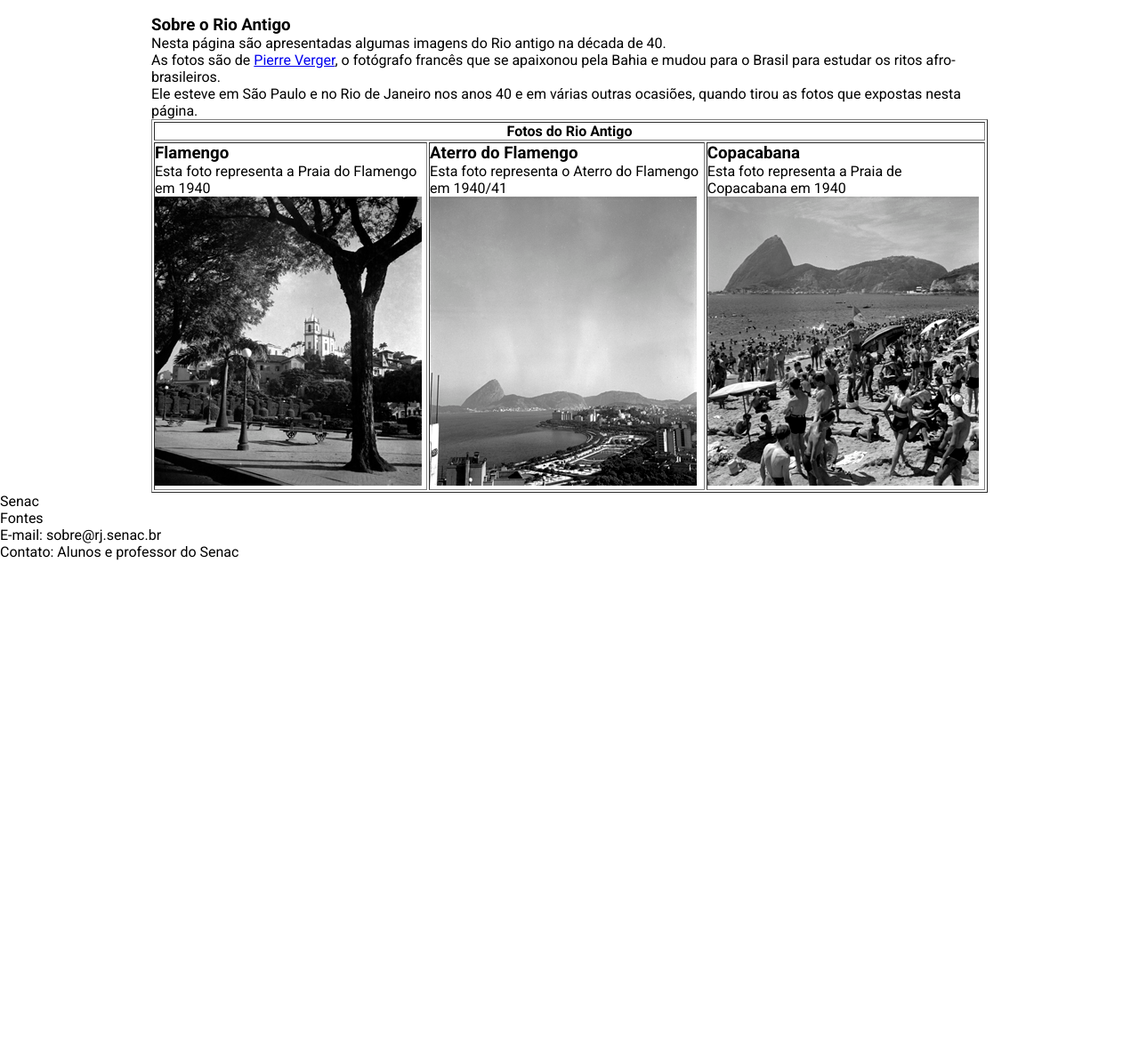
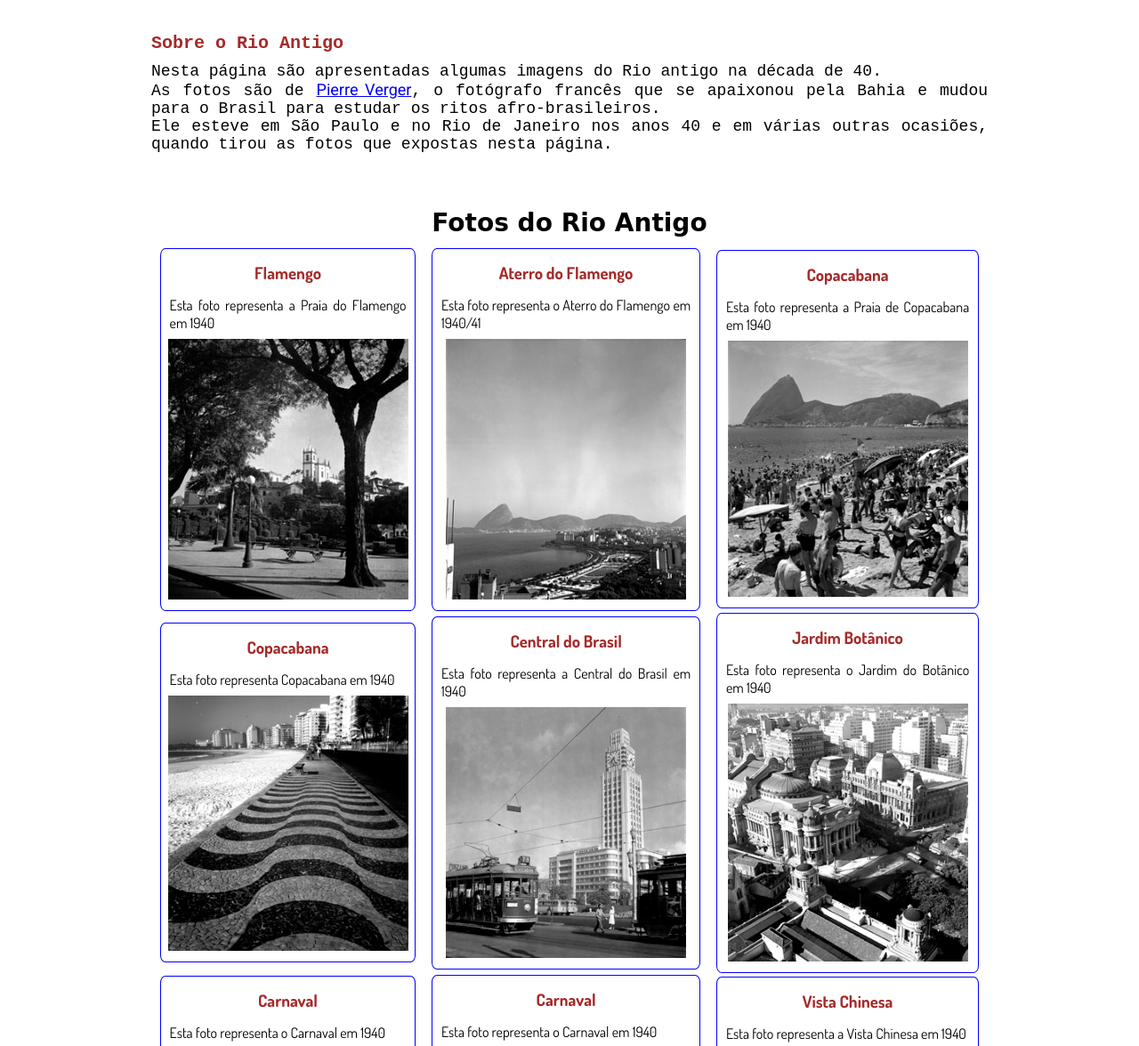
Before and after one commit to msferreira-prof/rioantigo_uc2, a plain HTML site: page fotos.html in a window 1280 px wide. Shown: the part 260-1436 px from the top of the page at 89% size. Before the commit the page ends 890 px from the top, so only its background shows below. Drawn offline with Linux system fonts and the light colour scheme; a web font is replaced by a local one.

Commit message:
Ajustes página de fotos

```diff
--- a/css/menu_logo.css
+++ b/css/menu_logo.css
@@ -1,4 +1,3 @@
-@import url('https://fonts.googleapis.com/css2?family=Roboto:ital,wght@0,100..900;1,100..900&display=swap');
 @import url('https://fonts.googleapis.com/css2?family=Arima:wght@100..700&family=Roboto:ital,wght@0,100..900;1,100..900&display=swap');
 
 * {
@@ -26,8 +25,9 @@
 
 .hmenu {
     position: absolute;
-    top: 55px;
+    top: 50px;
     right: 0;
+    font-size: 24px;
 }
 
 .hmenu ul li {
@@ -47,7 +47,3 @@
     color: rgb(224, 134, 30);
     border-bottom: 1px solid rgb(224, 134, 30);
 }
-
-.conteudo-principal, .rodape-principal {
-    width: 940px;
-}
--- a/css/rioantigo.css
+++ b/css/rioantigo.css
@@ -1,3 +1,7 @@
+.conteudo-principal, .rodape-principal {
+    width: 940px;
+}
+
 .titulo-principal {
     font-family: 'Arima', cursive;
     color: rgb(10, 85, 151);
@@ -8,10 +12,19 @@
     border-bottom: 1px solid rgb(10, 85, 151);
 }
 
+.conteudo-secao {
+    padding: 10px 0;
+}
+
 .cabecalho-secao {
     font-family: 'Lucida Sans', 'Lucida Sans Regular', 'Lucida Grande', 'Lucida Sans Unicode', Geneva, Verdana, sans-serif;
     color: #a196a7;
     margin: 0 0 10px 0;
+}
+
+.conteudo-secao p {
+    padding: 5px 0 5px 0; /* padding: 5px 0; */
+    text-align: justify;
 }
 
 .titulo-curiosidade {
@@ -20,11 +33,63 @@
     font-size: .8rem;
 }
 
-.conteudo-secao {
+.sobre-rio-antigo {
+    margin: 20px 0 30px 0;
     padding: 10px 0;
+    box-sizing: content-box;
 }
 
-.conteudo-secao p {
-    padding: 5px 0 5px 0; /* padding: 5px 0; */
+.sobre-rio-antigo h3 {
+    padding: 10px 0;
+    font-family: monospace;
+    font-size: 20px;
+    color: brown;
+}
+
+.sobre-rio-antigo p {
+    font-family: monospace;
+    font-size: 18px;
     text-align: justify;
 }
+
+.conteudo-rio-antigo-cabecalho th {
+    padding-top: 20px;
+    padding-bottom: 10px;
+    font-family: 'Arima', cursive;
+    font-size: 28px;
+}
+
+.conteudo-rio-antigo {
+    border: 1px solid blue;
+    border-radius: 2%;
+    width: 95%;
+}
+
+.conteudo-rio-antigo:hover {
+    border: 4px solid violet;
+}
+
+.conteudo-rio-antigo h3, .conteudo-rio-antigo p {
+    font-family: 'Dosis', sans-serif;
+}
+
+.conteudo-rio-antigo h3 {
+    color: brown;
+    margin: 15px 0;
+    text-align: center;
+}
+
+.conteudo-rio-antigo p {
+    text-align: justify;
+    padding: 0 10px;
+}
+
+.conteudo-rio-antigo-img {
+    align-content: center;
+    margin: 8px 0;
+    text-align: center;
+}
+
+.conteudo-rio-antigo-img img {
+    width: 270px;
+}
--- a/fotos.html
+++ b/fotos.html
@@ -8,8 +8,12 @@
 
     <link href="css/menu_logo.css" rel="stylesheet">
     <link href="css/rioantigo.css" rel="stylesheet">
+    <link href="img/python_16.png" rel="shortcut icon">
 
-    <link href="img/python_16.png" rel="shortcut icon">
+    <!-- Fonte DOSIS utilizada nesta pagina apenas -->
+    <link rel="preconnect" href="https://fonts.googleapis.com">
+    <link rel="preconnect" href="https://fonts.gstatic.com" crossorigin>
+    <link href="https://fonts.googleapis.com/css2?family=Dosis:wght@200..800&display=swap" rel="stylesheet">
 
 </head>
 
@@ -36,7 +40,7 @@
             <h2>Rio Antigo</h2>
         </div>
 
-        <div>
+        <div class="sobre-rio-antigo">
             <h3>Sobre o Rio Antigo</h3>
             <p>Nesta página são apresentadas algumas imagens do Rio antigo na década de 40.<br>
                 As fotos são de <a href="https://www.pierreverger.org/" target="_blank">Pierre Verger</a>, o fotógrafo
@@ -46,42 +50,99 @@
         </div>
 
         <div>
-            <table border="1">
+            <table>
                 <thead>
-                    <tr>
+                    <tr class="conteudo-rio-antigo-cabecalho">
                         <th colspan="3">Fotos do Rio Antigo</th>
                     </tr>
                 </thead>
                 <tbody>
                     <tr>
                         <td>
-                            <div>
+                            <div class="conteudo-rio-antigo">
                                 <h3>Flamengo</h3>
                                 <p>Esta foto representa a Praia do Flamengo em 1940</p>
-                                <div>
+                                <div class="conteudo-rio-antigo-img">
                                     <img src="img/rio-de-janeiro-flamengo-1940.jpg" alt="Praia do Flamengo">
                                 </div>
                             </div>
                         </td>
                         <td>
-                            <div>
+                            <div class="conteudo-rio-antigo">
                                 <h3>Aterro do Flamengo</h3>
                                 <p>Esta foto representa o Aterro do Flamengo em 1940/41</p>
-                                <div>
+                                <div class="conteudo-rio-antigo-img">
                                     <img src="img/aterro-do-flamengo-1940-41.jpg" alt="Aterro do Flamengo">
                                 </div>
                             </div>
                         </td>
                         <td>
-                            <div>
+                            <div class="conteudo-rio-antigo">
                                 <h3>Copacabana</h3>
                                 <p>Esta foto representa a Praia de Copacabana em 1940</p>
-                                <div>
+                                <div class="conteudo-rio-antigo-img">
                                     <img src="img/praia-copacabana-1940.jpg" alt="Praia de Copacabana">
                                 </div>
                             </div>
                         </td>
-
+                    </tr>
+                    <tr>
+                        <td>
+                            <div class="conteudo-rio-antigo">
+                                <h3>Copacabana</h3>
+                                <p>Esta foto representa Copacabana em 1940</p>
+                                <div class="conteudo-rio-antigo-img">
+                                    <img src="img/copacabana-1940.jpg">
+                                </div>
+                            </div>
+                        </td>
+                        <td>
+                            <div class="conteudo-rio-antigo">
+                                <h3>Central do Brasil</h3>
+                                <p>Esta foto representa a Central do Brasil em 1940</p>
+                                <div class="conteudo-rio-antigo-img">
+                                    <img src="img/centra-brasil-1940.jpg">
+                                </div>
+                            </div>
+                        </td>
+                        <td>
+                            <div class="conteudo-rio-antigo">
+                                <h3>Jardim Botânico</h3>
+                                <p>Esta foto representa o Jardim do Botânico em 1940</p>
+                                <div class="conteudo-rio-antigo-img">
+                                    <img src="img/teatro-municipal-rj-1940.jpg">
+                                </div>
+                            </div>
+                        </td>
+                    </tr>
+                    <tr>
+                        <td>
+                            <div class="conteudo-rio-antigo">
+                                <h3>Carnaval</h3>
+                                <p>Esta foto representa o Carnaval em 1940</p>
+                                <div class="conteudo-rio-antigo-img">
+                                    <img src="img/carnaval-1940.jpg">
+                                </div>
+                            </div>
+                        </td>
+                        <td>
+                            <div class="conteudo-rio-antigo">
+                                <h3>Carnaval</h3>
+                                <p>Esta foto representa o Carnaval em 1940</p>
+                                <div class="conteudo-rio-antigo-img">
+                                    <img src="img/carnaval2-1940.jpg">
+                                </div>
+                            </div>
+                        </td>
+                        <td>
+                            <div class="conteudo-rio-antigo">
+                                <h3>Vista Chinesa</h3>
+                                <p>Esta foto representa a Vista Chinesa em 1940</p>
+                                <div class="conteudo-rio-antigo-img">
+                                    <img src="img/vista-chinesa-1940.jpg">
+                                </div>
+                            </div>
+                        </td>
                     </tr>
                 </tbody>
             </table>
```
